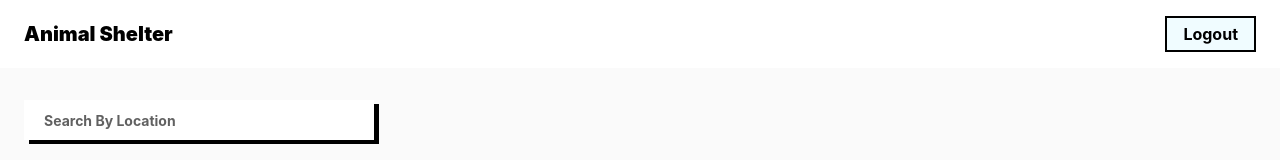
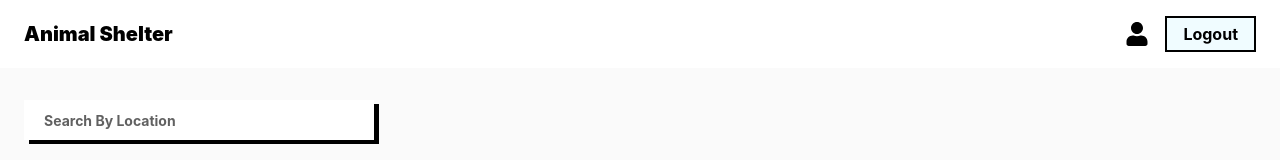
Before and after one commit to marouanebk/AnimalShelter, a React (Vite) app in the folder AnimalShelter/: page /ads in a window 1280 px wide. Shown: the top 160 px of the page. Built offline with nearby package versions, Linux system fonts and the light colour scheme; no server answers; sample sign-in values are in the browser's storage.

Commit message:
added user button

```diff
--- a/AnimalShelter/src/components/Navbar.tsx
+++ b/AnimalShelter/src/components/Navbar.tsx
@@ -1,6 +1,7 @@
 import { Link, useLocation } from "react-router-dom";
 import { useContext } from "react";
 import { AuthContext } from "../context/AuthContext";
+import { FaUser } from "react-icons/fa";
 
 export function Navbar() {
   const { pathname } = useLocation();
@@ -9,14 +10,11 @@ export function Navbar() {
   if (pathname == "/login" || pathname == "/signup") {
     check = false;
   }
-  const { currentUser, dispatch }: any = useContext(AuthContext)
+  const { currentUser, dispatch }: any = useContext(AuthContext);
 
   const handleLogout = () => {
-    console.log(currentUser);
     dispatch({ type: "LOGOUT" });
   };
-
-
 
   return (
     <nav className="container px-6 mx-auto">
@@ -25,12 +23,17 @@ export function Navbar() {
           <h1 className="font-black text-xl">Animal Shelter</h1>
         </Link>
         {check && currentUser ? (
+          <div className="flex gap-4 items-center justify-between">
+            <Link to={`/user/${currentUser.token}`}>
+              <FaUser className="text-2xl" />
+            </Link>
             <button
               className="border-2 border-black bg-blueish font-bold py-1 px-4"
               onClick={handleLogout}
             >
               Logout
             </button>
+          </div>
         ) : (
           check && (
             <Link to="/login">
```
Lines whose indentation alone changed are shown as unchanged.
